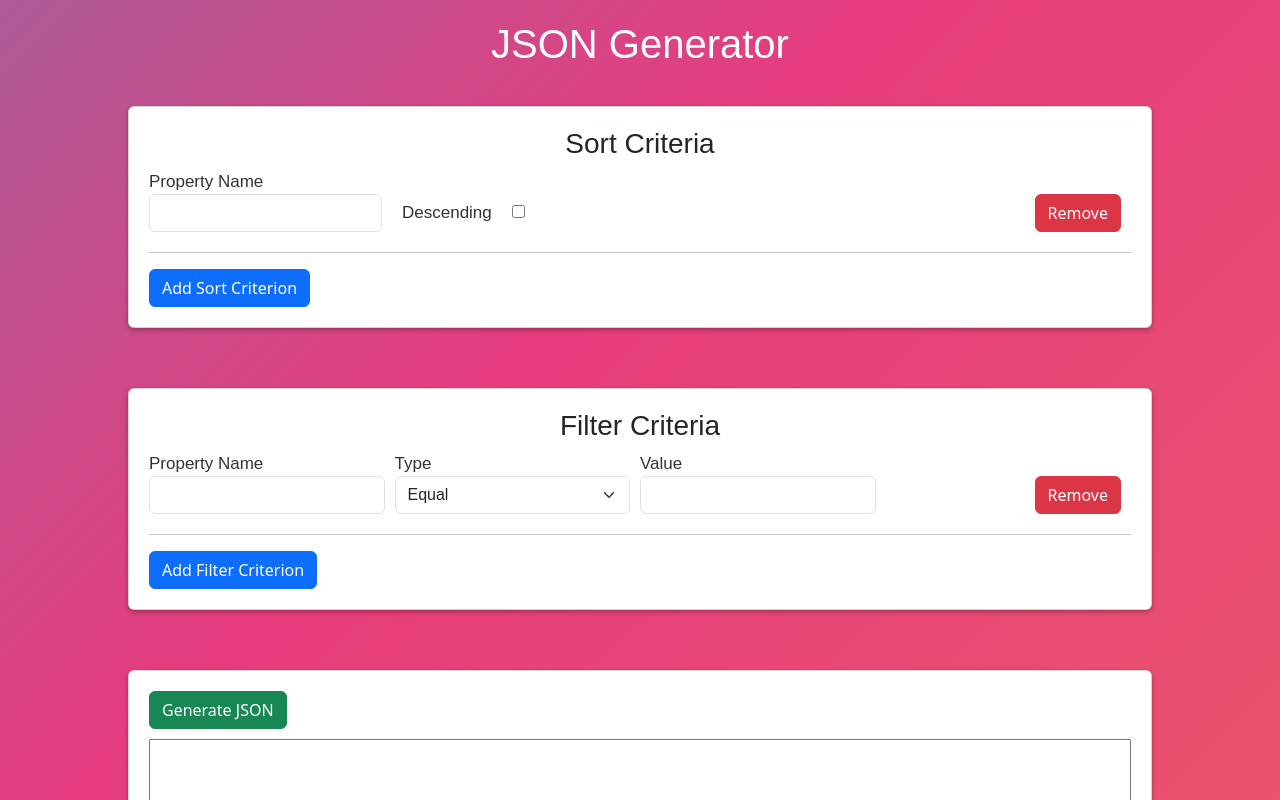
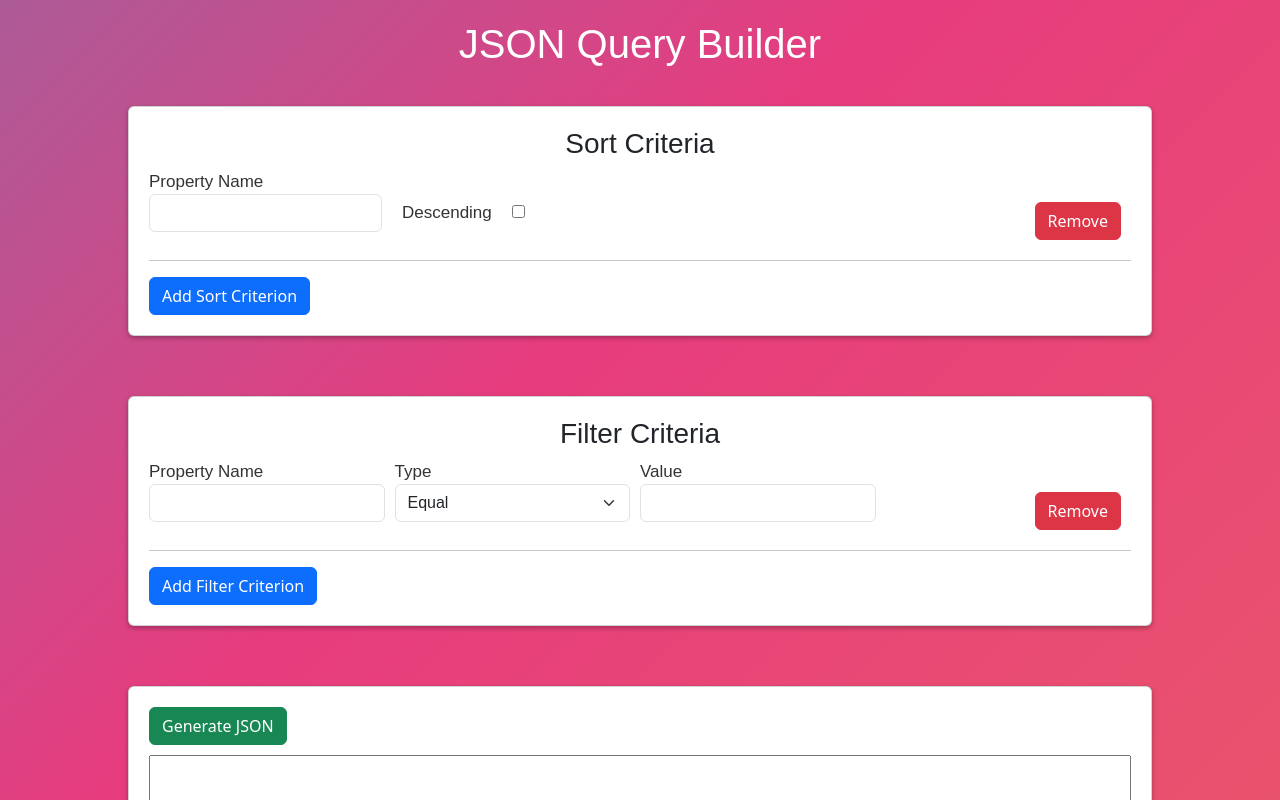
Before and after one commit to leanczo/query-json-generator, a React (Create React App) app: page / in a window 1280 px wide. Shown: the top 800 px of the page. Built offline with nearby package versions, Linux system fonts and the light colour scheme.

Commit message:
✨ fixs

```diff
--- a/public/index.html
+++ b/public/index.html
@@ -1,43 +1,24 @@
 <!DOCTYPE html>
 <html lang="en">
+
 <head>
   <meta charset="utf-8" />
   <link rel="icon" href="%PUBLIC_URL%/favicon.ico" />
   <meta name="viewport" content="width=device-width, initial-scale=1" />
   <meta name="theme-color" content="#000000" />
-    <meta
-      name="description"
-      content="Web site created using create-react-app"
-    />
+  <meta name="description" content="Web site created using create-react-app" />
   <link rel="apple-touch-icon" href="%PUBLIC_URL%/logo192.png" />
-    <!--
-      manifest.json provides metadata used when your web app is installed on a
-      user's mobile device or desktop. See https://developers.google.com/web/fundamentals/web-app-manifest/
-    -->
   <link rel="manifest" href="%PUBLIC_URL%/manifest.json" />
-    <!--
-      Notice the use of %PUBLIC_URL% in the tags above.
-      It will be replaced with the URL of the `public` folder during the build.
-      Only files inside the `public` folder can be referenced from the HTML.
+  <link rel="stylesheet" href="https://stackpath.bootstrapcdn.com/bootstrap/4.5.2/css/bootstrap.min.css" />
+  <title>JSON Query Builder</title>
+</head>
 
-      Unlike "/favicon.ico" or "favicon.ico", "%PUBLIC_URL%/favicon.ico" will
-      work correctly both with client-side routing and a non-root public URL.
-      Learn how to configure a non-root public URL by running `npm run build`.
-    -->
-    <title>React App</title>
-  </head>
 <body>
   <noscript>You need to enable JavaScript to run this app.</noscript>
   <div id="root"></div>
-    <!--
-      This HTML file is a template.
-      If you open it directly in the browser, you will see an empty page.
+  <script src="https://code.jquery.com/jquery-3.5.1.slim.min.js"></script>
+  <script src="https://cdn.jsdelivr.net/npm/@popperjs/core@2.9.2/dist/umd/popper.min.js"></script>
+  <script src="https://stackpath.bootstrapcdn.com/bootstrap/4.5.2/js/bootstrap.min.js"></script>
+</body>
 
-      You can add webfonts, meta tags, or analytics to this file.
-      The build step will place the bundled scripts into the <body> tag.
-
-      To begin the development, run `npm start` or `yarn start`.
-      To create a production bundle, use `npm run build` or `yarn build`.
-    -->
-  </body>
 </html>
--- a/src/App.css
+++ b/src/App.css
@@ -82,8 +82,8 @@ label {
 
 .button-container {
   display: flex;
-  align-self: end;
-  justify-content: end;
+  align-self: flex-end;
+  justify-content: flex-end;
 }
 
 /* Mobile styles */
@@ -112,7 +112,7 @@ label {
   .button-container {
     display: flex;
     align-self: center;
-    justify-content: start;
+    justify-content: flex-start;
     margin-top: 20px;
   }
 }
--- a/src/App.js
+++ b/src/App.js
@@ -36,18 +36,18 @@ const App = () => {
 
   return (
     <div className="root">
-      <h1>JSON Generator</h1>
+      <h1>JSON Query Builder</h1>
 
       <div className="card">
         <h3>Sort Criteria</h3>
         {sorts.map((sort, index) => (
-          <div>
-            <div key={index} className="item-row">
+          <div key={index}>
+            <div className="item-row">
               <div>
                 <label className="title-input">
                   Property Name{" "}
                   <input
-                    class="form-control"
+                    className="form-control"
                     type="text"
                     value={sort.propertyName}
                     onChange={(e) =>
@@ -77,18 +77,18 @@ const App = () => {
 
               <div className="button-container">
                 <button
-                  class="btn btn-danger"
+                  className="btn btn-danger"
                   onClick={() => removeSort(index)}
                 >
                   Remove
                 </button>
               </div>
             </div>
-            <hr class="solid"></hr>
+            <hr className="solid"></hr>
           </div>
         ))}
         <div>
-          <button class="btn btn-primary" onClick={addSort}>
+          <button className="btn btn-primary" onClick={addSort}>
             Add Sort Criterion
           </button>
         </div>
@@ -98,8 +98,8 @@ const App = () => {
 <div className="card">
         <h3>Filter Criteria</h3>
         {filters.map((filter, index) => (
-          <div>
-            <div key={index} className="item-row">
+          <div key={index}>
+            <div className="item-row">
               <label>
                 Property Name{" "}
                 <input
@@ -170,7 +170,7 @@ const App = () => {
           </div>
         ))}
         <div>
-          <button class="btn btn-primary" onClick={addFilter}>
+          <button className="btn btn-primary" onClick={addFilter}>
             Add Filter Criterion
           </button>
         </div>
@@ -178,7 +178,7 @@ const App = () => {
 
       <div className="card">
         <div>
-          <button class="btn btn-success" onClick={generateJSON}>
+          <button className="btn btn-success" onClick={generateJSON}>
             Generate JSON
           </button>
         </div>
```
Also changed, not shown: 1 other file (tests, documents, lock files or other folders). Lines whose indentation alone changed are shown as unchanged.
